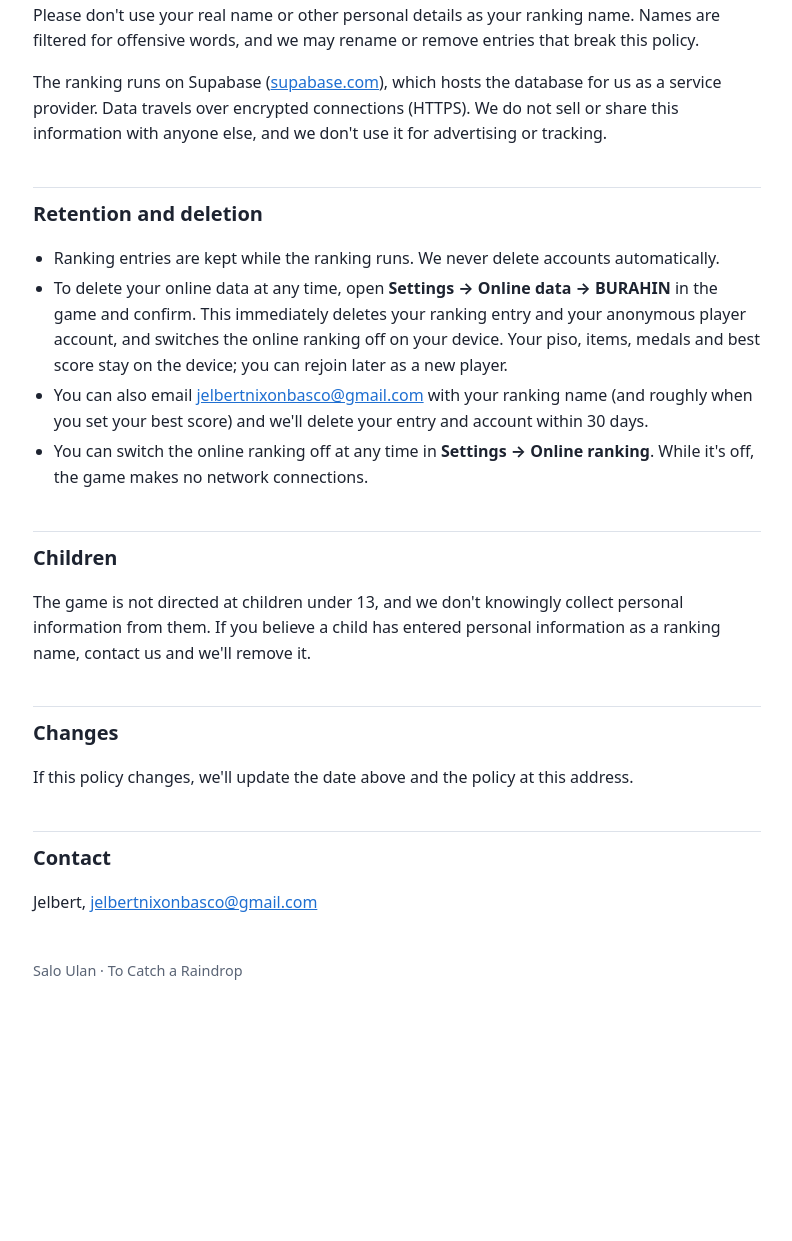
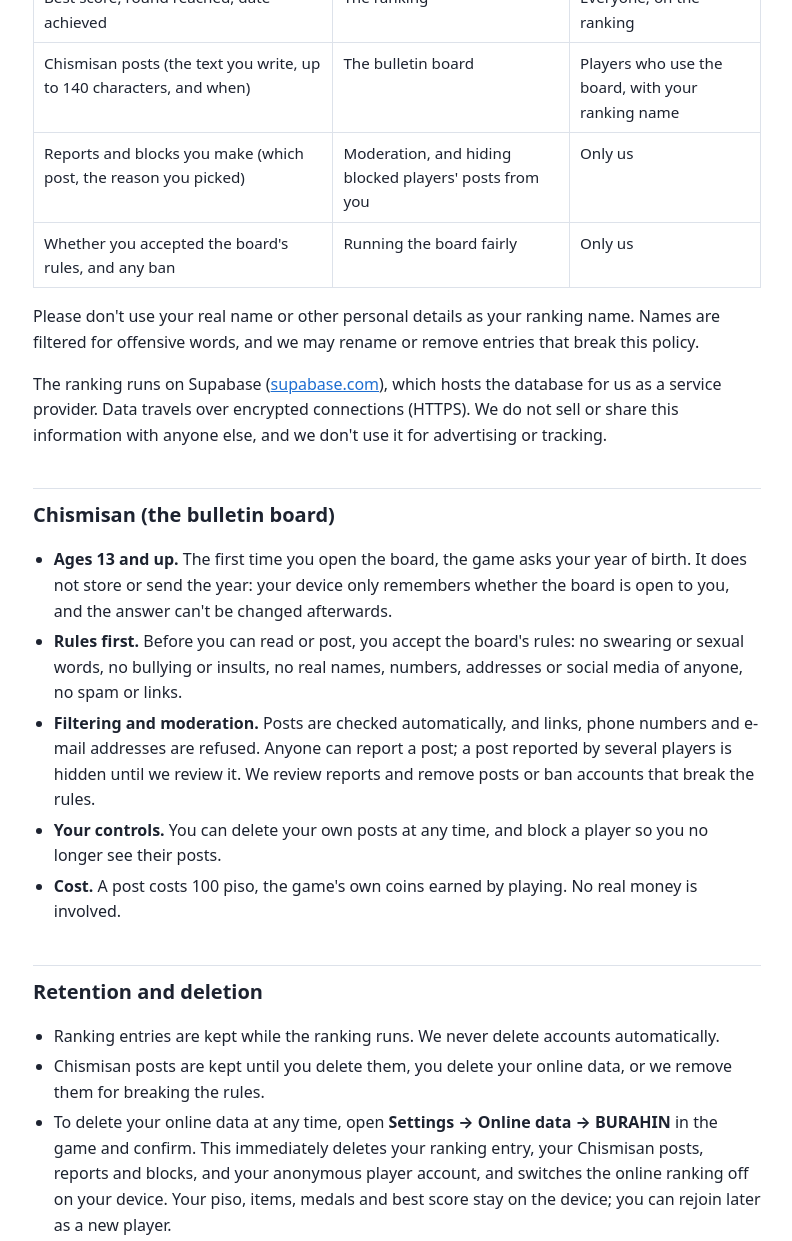
Before and after one commit to Jelbert/Jelbert.github.io, a plain HTML site: page salo-ulan-privacy/index.html in a window 1280 px wide. Shown: the part 1171-2412 px from the top of the page, without its empty margins (243-1035 px from the left). Before the commit the page ends 2217 px from the top, so only its background shows below. Drawn offline with Linux system fonts and the light colour scheme.

Commit message:
Salo Ulan privacy: Chismisan

```diff
--- a/salo-ulan-privacy/index.html
+++ b/salo-ulan-privacy/index.html
@@ -48,7 +48,7 @@
 <body>
 <main>
 <h1>Salo Ulan Privacy Policy</h1>
-<p class="updated">Last updated: 20 November 2026</p>
+<p class="updated">Last updated: 22 November 2026</p>
 
 <p>This policy explains what information the Salo Ulan game ("the game") handles, why, and the choices you have. The game is developed by Jelbert ("we").</p>
 
@@ -58,6 +58,7 @@
   <li>No ads and no in-app purchases. Piso and items are earned only by playing.</li>
   <li>To run the online ranking, the game creates an <strong>anonymous player account</strong> and stores your <strong>ranking name</strong>, <strong>best score</strong>, <strong>round reached</strong> and <strong>date</strong>.</li>
   <li>Your ranking name, best score, round and date are <strong>shown publicly</strong> on the in-game ranking.</li>
+  <li>On <strong>Chismisan</strong>, the in-game bulletin board (ages 13 and up), you can post short messages. Your posts are <strong>shown publicly</strong> to other players, with your ranking name.</li>
   <li>You can turn the online ranking off, or delete your online data, at any time in <strong>Settings</strong>.</li>
   <li>Everything else (piso, items, medals, settings) stays on your device.</li>
 </ul>
@@ -76,22 +77,35 @@
     <tr><td>Anonymous player ID (a random identifier, not linked to your identity)</td><td>To keep your best score attached to your player between sessions</td><td>Only us</td></tr>
     <tr><td>Ranking name (1-12 letters/digits you choose; optional, defaults to a name like BATA-1A2B)</td><td>To show your entry on the ranking</td><td>Everyone, on the ranking</td></tr>
     <tr><td>Best score, round reached, date achieved</td><td>The ranking</td><td>Everyone, on the ranking</td></tr>
+    <tr><td>Chismisan posts (the text you write, up to 140 characters, and when)</td><td>The bulletin board</td><td>Players who use the board, with your ranking name</td></tr>
+    <tr><td>Reports and blocks you make (which post, the reason you picked)</td><td>Moderation, and hiding blocked players' posts from you</td><td>Only us</td></tr>
+    <tr><td>Whether you accepted the board's rules, and any ban</td><td>Running the board fairly</td><td>Only us</td></tr>
   </tbody>
 </table>
 </div>
 <p>Please don't use your real name or other personal details as your ranking name. Names are filtered for offensive words, and we may rename or remove entries that break this policy.</p>
 <p>The ranking runs on Supabase (<a href="https://supabase.com">supabase.com</a>), which hosts the database for us as a service provider. Data travels over encrypted connections (HTTPS). We do not sell or share this information with anyone else, and we don't use it for advertising or tracking.</p>
 
+<h2>Chismisan (the bulletin board)</h2>
+<ul>
+  <li><strong>Ages 13 and up.</strong> The first time you open the board, the game asks your year of birth. It does not store or send the year: your device only remembers whether the board is open to you, and the answer can't be changed afterwards.</li>
+  <li><strong>Rules first.</strong> Before you can read or post, you accept the board's rules: no swearing or sexual words, no bullying or insults, no real names, numbers, addresses or social media of anyone, no spam or links.</li>
+  <li><strong>Filtering and moderation.</strong> Posts are checked automatically, and links, phone numbers and e-mail addresses are refused. Anyone can report a post; a post reported by several players is hidden until we review it. We review reports and remove posts or ban accounts that break the rules.</li>
+  <li><strong>Your controls.</strong> You can delete your own posts at any time, and block a player so you no longer see their posts.</li>
+  <li><strong>Cost.</strong> A post costs 100 piso, the game's own coins earned by playing. No real money is involved.</li>
+</ul>
+
 <h2>Retention and deletion</h2>
 <ul>
   <li>Ranking entries are kept while the ranking runs. We never delete accounts automatically.</li>
-  <li>To delete your online data at any time, open <strong>Settings → Online data → BURAHIN</strong> in the game and confirm. This immediately deletes your ranking entry and your anonymous player account, and switches the online ranking off on your device. Your piso, items, medals and best score stay on the device; you can rejoin later as a new player.</li>
+  <li>Chismisan posts are kept until you delete them, you delete your online data, or we remove them for breaking the rules.</li>
+  <li>To delete your online data at any time, open <strong>Settings → Online data → BURAHIN</strong> in the game and confirm. This immediately deletes your ranking entry, your Chismisan posts, reports and blocks, and your anonymous player account, and switches the online ranking off on your device. Your piso, items, medals and best score stay on the device; you can rejoin later as a new player.</li>
   <li>You can also email <a href="mailto:jelbertnixonbasco@gmail.com">jelbertnixonbasco@gmail.com</a> with your ranking name (and roughly when you set your best score) and we'll delete your entry and account within 30 days.</li>
   <li>You can switch the online ranking off at any time in <strong>Settings → Online ranking</strong>. While it's off, the game makes no network connections.</li>
 </ul>
 
 <h2>Children</h2>
-<p>The game is not directed at children under 13, and we don't knowingly collect personal information from them. If you believe a child has entered personal information as a ranking name, contact us and we'll remove it.</p>
+<p>The game is not directed at children under 13, and we don't knowingly collect personal information from them. Chismisan is closed to players who say they are under 13. If you believe a child has entered personal information as a ranking name or in a post, contact us and we'll remove it.</p>
 
 <h2>Changes</h2>
 <p>If this policy changes, we'll update the date above and the policy at this address.</p>
```
